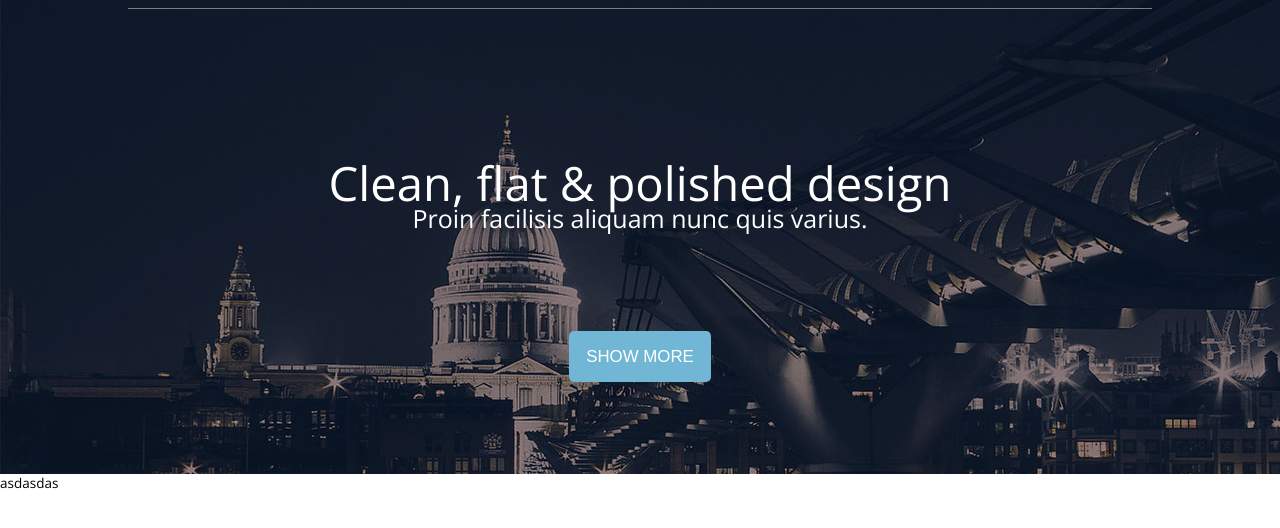
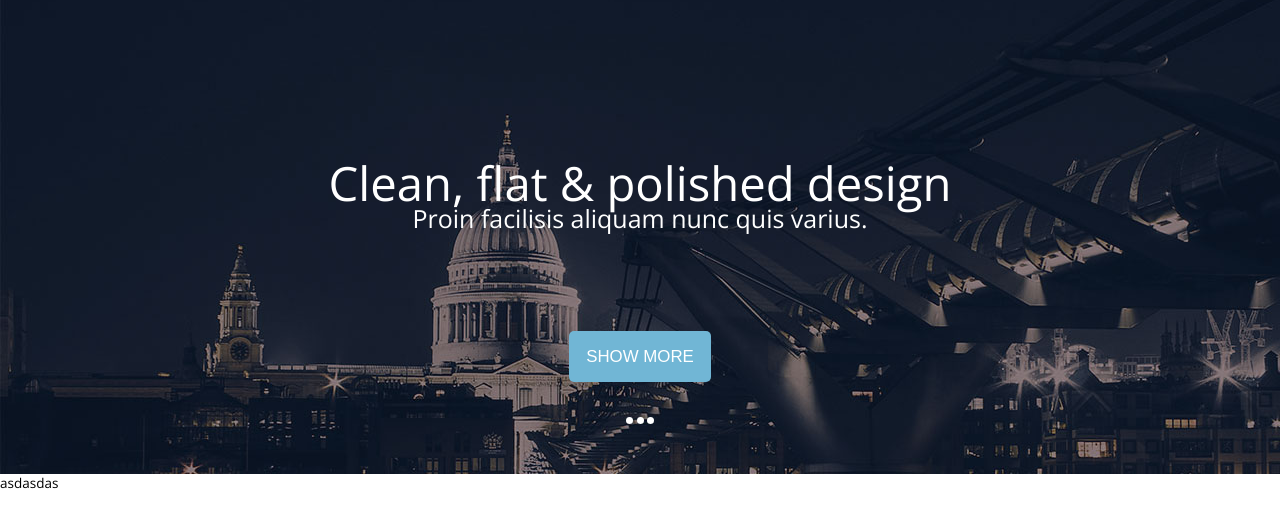
Before and after one commit to dionisnote/trainingLayout, a website: page sources/jade/index.jade in a window 1280 px wide. Shown: the part 86-614 px from the top of the page. Drawn offline with nearby package versions, Linux system fonts and the light colour scheme; files that its build step writes are made by us from their sources; files whose address does not match are found by name.

Commit message:
banners pagination 1.1

```diff
--- a/sources/jade/index.jade
+++ b/sources/jade/index.jade
@@ -18,7 +18,7 @@ html
                             li
                                 a(href="#") Contact
             section.headerBanners
-                ul
+                ul.bannerList
                     li
                         img(src="images/banner1.jpg").bannerImage
                         div.bannerContent
@@ -27,6 +27,10 @@ html
                                     div.bannerTitle Clean, flat &amp; polished design
                                     div.bannerSubText Proin facilisis aliquam nunc quis varius.
                                     button.actionButton.blueBtn Show more
+                ul.bannersPagination
+                    li
+                    li
+                    li
         main
             h1 asdasdas
 
--- a/sources/sass/style.scss
+++ b/sources/sass/style.scss
@@ -61,7 +61,8 @@ html {
 }
 
 .headerBanners {
-    ul, li, .bannerContent {
+    position: relative;
+    .bannerList, .bannerList li, .bannerContent {
         width: 100%;
     }
     ul {
@@ -93,9 +94,25 @@ html {
         display: inline-block;
         margin-top: 100px;
         font-size: 1.25rem;
+    }
+    .bannersPagination {
+        position: absolute;
+        bottom: 50px;
+        width: 100%;
+        text-align: center;
+        li {
+            display: inline-block;
+            width: 7px;
+            height: 7px;
+            background: $lightColor;
+            border-radius: 50%;
+        }
+    }
 
-    }
 }
+
+
+
 
 /*
 *   Themes
```
Also changed, not shown: public/css/style.css, public/index.html.
